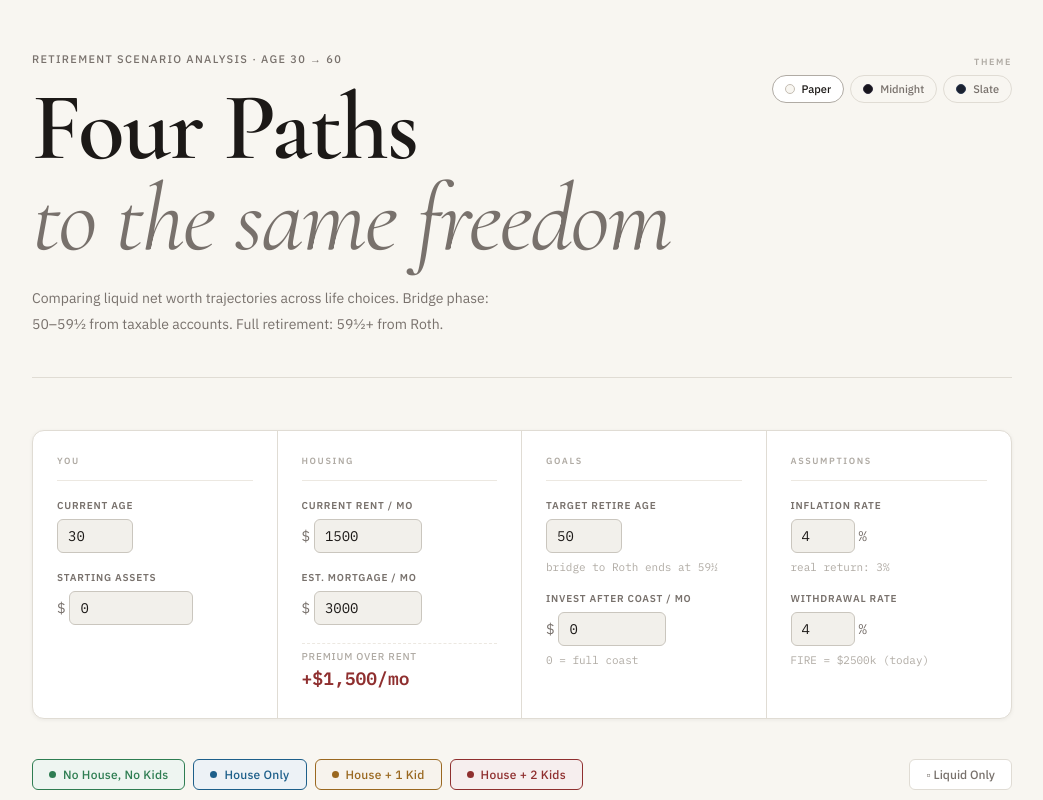
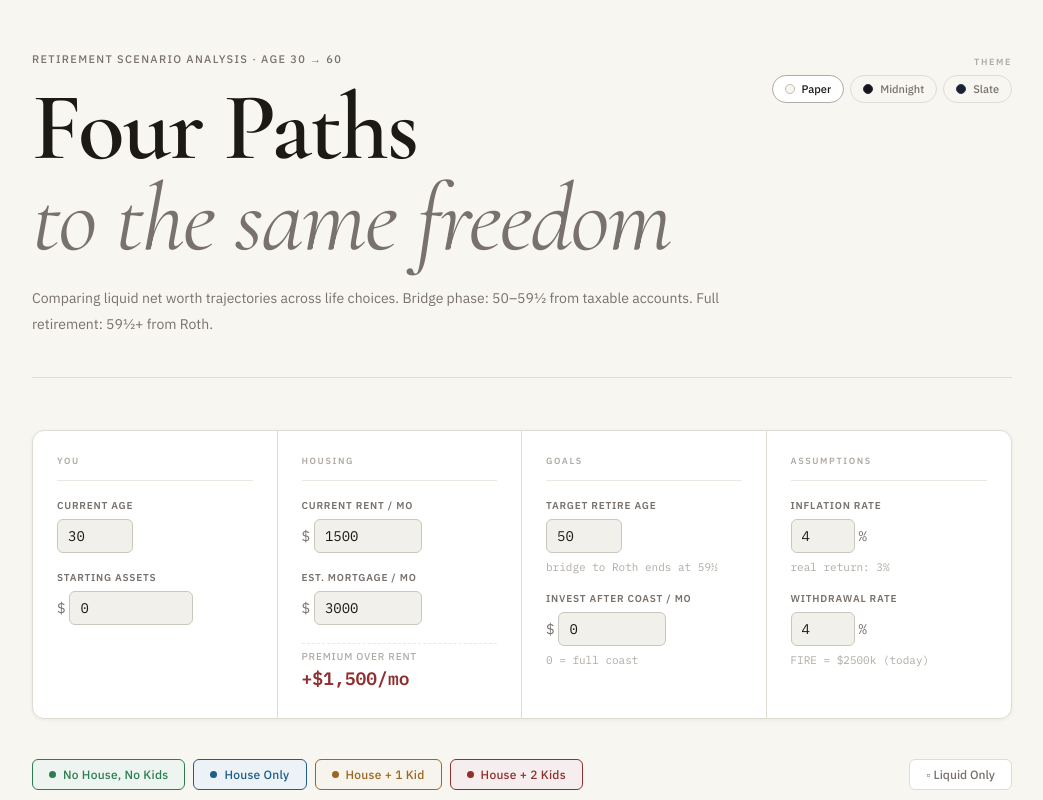
Before and after one commit to cole-titze/retirement-calculator, a React (Vite) app: page / in a window 1280 px wide. Shown: the top 800 px of the page, without its empty margins (118-1161 px from the left). Built offline with nearby package versions, Linux system fonts and the light colour scheme.

Commit message:
Remove max-width constraint on header description text
The headerDesc had max-width: 480px, causing the text to wrap at roughly 1/8 of the page width on wider screens. Removing it lets the text fill the available flex column space.

https://claude.ai/code/session_01ECCrX9GuvXyoNMy1QijSut

```diff
--- a/src/App.module.scss
+++ b/src/App.module.scss
@@ -62,7 +62,6 @@ $font-mono:    'IBM Plex Mono', 'Courier New', monospace;
   margin-top: 22px;
   font-size: 14px;
   color: var(--text-muted);
-  max-width: 480px;
   line-height: 1.8;
   font-weight: 400;
 }
```
